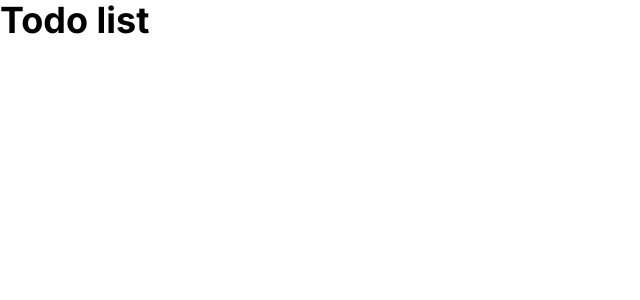
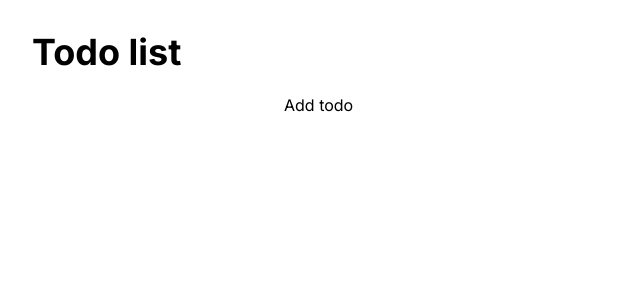
Before and after one commit to pausm99/todo-list-serverless, a Next.js app: page / in a window 1280 px wide. Shown: the top 300 px of the page, without its empty margins (0-640 px from the left). Built offline with nearby package versions, Linux system fonts and the light colour scheme.

Commit message:
added form

```diff
--- a/app/page.tsx
+++ b/app/page.tsx
@@ -2,8 +2,12 @@ import Image from "next/image";
 
 export default function Home() {
   return(
-    <main>
+    <main className="p-8">
       <h1>Todo list</h1>
+      <form>
+        <input type="text" name="what" className="border border-white p-1 mr-2 rounded"/>
+        <button>Add todo</button>
+      </form>
     </main>
   )
 }
```
